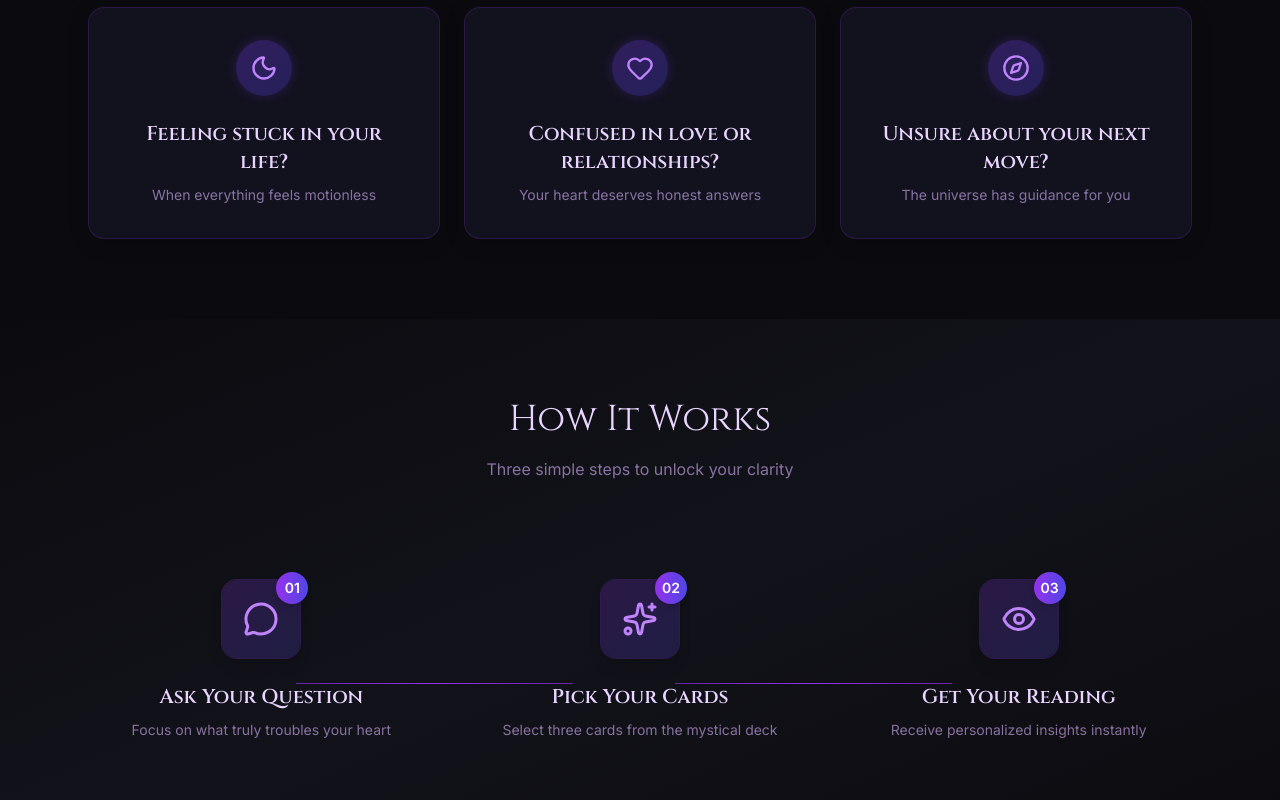
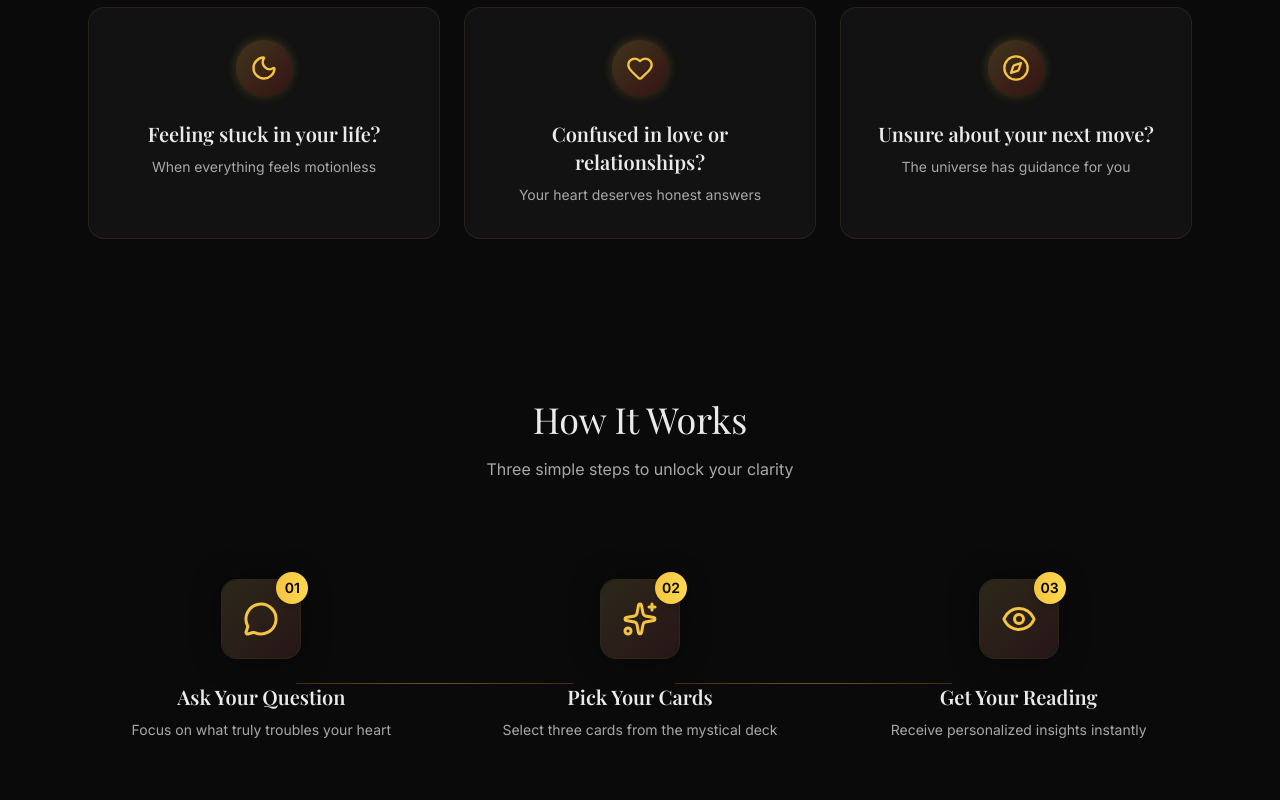
Before and after one commit to smayankthakur/tdt-v1, a Next.js app: page / in a window 1280 px wide. Shown: the part 900-1700 px from the top of the page. Built offline with nearby package versions, Linux system fonts and the light colour scheme; no server answers; the database is empty; a web font is replaced by a local one.

Commit message:
feat: update styles for improved readability and visual consistency across components

```diff
--- a/src/app/globals.css
+++ b/src/app/globals.css
@@ -8,21 +8,26 @@
 
 @layer base {
   :root {
-    /* Primary Dark Background */
-    --background: 10 10 10;
+    /* Primary Dark Background - #0e0e0e */
+    --background: 14 14 14;
+    /* Surface Layers - #1a1a1a */
+    --surface: 26 26 26;
+    --surface-elevated: 32 32 32;
     /* Secondary Layers */
     --background-secondary: 26 15 46;
     --background-maroon: 42 13 13;
-    /* Text Colors */
-    --foreground: 245 245 245;
-    --foreground-secondary: 168 168 168;
+    /* Text Colors - Exact from design spec */
+    --foreground: 234 234 234;
+    --foreground-secondary: 176 176 176;
     --foreground-muted: 122 122 122;
     /* Card */
     --card: 26 15 46;
-    --card-foreground: 245 245 245;
-    /* Logo Accents */
+    --card-foreground: 234 234 234;
+    /* Logo Accents - Gold gradient */
     --gold: 244 197 66;
-    --gold-light: 255 216 77;
+    --gold-light: 255 228 168;
+    --gold-start: 255 228 168;
+    --gold-end: 244 197 66;
     --red-deep: 193 18 31;
     /* Primary (gold-based) */
     --primary: 244 197 66;
@@ -32,7 +37,7 @@
     --secondary-foreground: 255 255 255;
     /* Muted */
     --muted: 42 13 13;
-    --muted-foreground: 168 168 168;
+    --muted-foreground: 176 176 176;
     /* Border */
     --border: 60 40 30;
     --input: 60 40 30;
@@ -127,10 +132,24 @@
   }
 
   .text-accent-gold {
-    background: linear-gradient(135deg, #F4C542 0%, #FFD84D 50%, #F4C542 100%);
+    background: linear-gradient(135deg, rgb(var(--gold-start)) 0%, rgb(var(--gold-end)) 100%);
     -webkit-background-clip: text;
     -webkit-text-fill-color: transparent;
     background-clip: text;
+  }
+
+  .bg-gold-gradient {
+    background: linear-gradient(135deg, rgb(var(--gold-start)) 0%, rgb(var(--gold-end)) 100%);
+  }
+
+  .from-gold-start {
+    --tw-gradient-from: rgb(var(--gold-start)) var(--tw-gradient-from-position);
+    --tw-gradient-to: rgb(var(--gold-end)) var(--tw-gradient-to-position);
+    --tw-gradient-stops: var(--tw-gradient-from), var(--tw-gradient-to);
+  }
+
+  .to-gold-end {
+    --tw-gradient-to: rgb(var(--gold-end)) var(--tw-gradient-to-position);
   }
 
   .text-accent-warm {
--- a/src/components/MysticalCard.tsx
+++ b/src/components/MysticalCard.tsx
@@ -1,17 +1,18 @@
 'use client';
 
-import { motion, HTMLMotionProps } from 'framer-motion';
+import { motion } from 'framer-motion';
 import { cn } from '@/lib/utils';
 
 type CardVariant = 'default' | 'tarot' | 'glass' | 'elevated';
 type CardSize = 'sm' | 'md' | 'lg';
 
-interface MysticalCardProps extends Omit<HTMLMotionProps<'div'>, 'size'> {
+interface MysticalCardProps {
   variant?: CardVariant;
   size?: CardSize;
   interactive?: boolean;
   glow?: boolean;
   children: React.ReactNode;
+  className?: string;
 }
 
 const variantStyles: Record<CardVariant, string> = {
@@ -41,7 +42,6 @@ export default function MysticalCard({
   glow = true,
   className,
   children,
-  ...props
 }: MysticalCardProps) {
   const baseStyles = cn(
     'relative overflow-hidden transition-all duration-300',
@@ -55,26 +55,18 @@ export default function MysticalCard({
     return (
       <motion.div
         className={baseStyles}
-        whileHover={{
-          y: -5,
-          scale: 1.02,
-          boxShadow: variant === 'tarot'
-            ? '0 0 50px rgba(244,197,66,0.2)'
-            : '0 0 40px rgba(244,197,66,0.15)'
-        }}
+        whileHover={{ scale: 1.02, y: -2 }}
         whileTap={{ scale: 0.98 }}
         transition={{ duration: 0.3 }}
-        {...props}
       >
         {children}
-        {/* Hover Glow Overlay */}
         <div className="absolute inset-0 bg-gradient-to-br from-[#F4C542]/5 to-transparent opacity-0 hover:opacity-100 transition-opacity duration-300 pointer-events-none" />
       </motion.div>
     );
   }
 
   return (
-    <div className={baseStyles} {...props}>
+    <div className={baseStyles}>
       {children}
     </div>
   );
--- a/src/components/home/HowItWorks.tsx
+++ b/src/components/home/HowItWorks.tsx
@@ -42,7 +42,7 @@ const itemVariants = {
 
 export default function HowItWorks() {
   return (
-    <section className="py-20 bg-gradient-to-br from-[#0B0B0F] via-[#12121A] to-[#0B0B0F]">
+    <section className="py-20 bg-[#0A0A0A]">
       <div className="mx-auto max-w-6xl px-6">
         <motion.div
           initial={{ opacity: 0, y: 20 }}
@@ -51,10 +51,10 @@ export default function HowItWorks() {
           transition={{ duration: 0.6 }}
           className="text-center mb-16"
         >
-          <h2 className="font-heading text-3xl md:text-4xl text-purple-200">
+          <h2 className="font-serif text-3xl md:text-4xl text-[#EAEAEA]">
             How It Works
           </h2>
-          <p className="mt-4 text-purple-300/60">
+          <p className="mt-4 text-[#A8A8A8]">
             Three simple steps to unlock your clarity
           </p>
         </motion.div>
@@ -74,13 +74,13 @@ export default function HowItWorks() {
             >
               <div className="mb-6 flex justify-center">
                 <motion.div
-                  className="relative flex h-20 w-20 items-center justify-center rounded-2xl bg-[#1A1A2E]/80 shadow-lg border border-purple-800/30"
+                  className="relative flex h-20 w-20 items-center justify-center rounded-2xl bg-[#1A1A1A]/80 shadow-[0_0_30px_rgba(0,0,0,0.4)] border border-[#F4C542]/10"
                   whileHover={{ scale: 1.05, transition: { duration: 0.3 } }}
                 >
-                  <div className="absolute inset-0 rounded-2xl bg-gradient-to-br from-purple-900/30 to-indigo-900/30" />
-                  <step.icon className="h-9 w-9 text-purple-400 relative z-10" />
+                  <div className="absolute inset-0 rounded-2xl bg-gradient-to-br from-[#F4C542]/10 to-[#C1121F]/10" />
+                  <step.icon className="h-9 w-9 text-[#F4C542] relative z-10" />
                   <motion.div
-                    className="absolute -right-2 -top-2 flex h-8 w-8 items-center justify-center rounded-full bg-gradient-to-r from-purple-600 to-indigo-600 text-sm font-bold text-white shadow-md"
+                    className="absolute -right-2 -top-2 flex h-8 w-8 items-center justify-center rounded-full bg-gradient-to-r from-[#F4C542] to-[#FFD84D] text-sm font-bold text-black shadow-md"
                   >
                     {step.number}
                   </motion.div>
@@ -90,7 +90,7 @@ export default function HowItWorks() {
               {index < steps.length - 1 && (
                 <div className="absolute top-[60%] left-[60%] hidden h-px w-[80%] md:block">
                   <motion.div
-                    className="h-full w-full bg-gradient-to-r from-purple-800 via-purple-600 to-purple-800"
+                    className="h-full w-full bg-gradient-to-r from-[#F4C542]/20 via-[#F4C542]/40 to-[#F4C542]/20"
                     initial={{ scaleX: 0 }}
                     whileInView={{ scaleX: 1 }}
                     viewport={{ once: true }}
@@ -99,10 +99,10 @@ export default function HowItWorks() {
                 </div>
               )}
 
-              <h3 className="font-heading text-xl font-semibold text-purple-200 mb-2">
+              <h3 className="font-serif text-xl font-semibold text-[#EAEAEA] mb-2">
                 {step.title}
               </h3>
-              <p className="text-purple-300/60 text-sm leading-relaxed">
+              <p className="text-[#A8A8A8] text-sm leading-relaxed">
                 {step.description}
               </p>
             </motion.div>
--- a/src/components/home/ProblemStrip.tsx
+++ b/src/components/home/ProblemStrip.tsx
@@ -27,7 +27,7 @@ const itemVariants = {
 
 export default function ProblemStrip() {
   return (
-    <section className="py-20 bg-[#0B0B0F]">
+    <section className="py-20 bg-[#0A0A0A]">
       <div className="mx-auto max-w-6xl px-6">
         <motion.div
           variants={containerVariants}
@@ -41,37 +41,23 @@ export default function ProblemStrip() {
               key={problem.title}
               variants={itemVariants}
               whileHover={{ y: -8, transition: { duration: 0.3 } }}
-              className="group cursor-pointer rounded-2xl bg-[#1A1A2E]/50 p-8 backdrop-blur-sm border border-purple-800/30 hover:border-purple-600/50 transition-all duration-300"
-              style={{
-                boxShadow: '0 4px 20px rgba(0, 0, 0, 0.2)',
-              }}
+              className="group cursor-pointer rounded-2xl bg-[#1A1A1A]/50 p-8 backdrop-blur-sm border border-[#F4C542]/10 hover:border-[#F4C542]/30 transition-all duration-300"
             >
-              {/* Glow effect on hover */}
-              <motion.div
-                className="absolute inset-0 rounded-2xl pointer-events-none"
-                initial={{ opacity: 0 }}
-                whileHover={{ opacity: 1 }}
-                transition={{ duration: 0.3 }}
-                style={{
-                  boxShadow: '0 0 30px rgba(124, 58, 237, 0.2)',
-                }}
-              />
               <motion.div
                 className="mx-auto mb-6 flex h-14 w-14 items-center justify-center rounded-full relative"
                 whileHover={{ scale: 1.1, transition: { duration: 0.3 } }}
                 style={{
-                  background: 'linear-gradient(135deg, rgba(124, 58, 237, 0.3), rgba(79, 70, 229, 0.3))',
+                  background: 'linear-gradient(135deg, rgba(244,197,66,0.2), rgba(193,18,31,0.2))',
                 }}
               >
-                <problem.icon className="h-7 w-7 text-purple-400" />
-                {/* Glow behind icon */}
+                <problem.icon className="h-7 w-7 text-[#F4C542]" />
                 <motion.div
                   className="absolute inset-0 rounded-full"
                   animate={{
                     boxShadow: [
-                      '0 0 10px rgba(124, 58, 237, 0.2)',
-                      '0 0 20px rgba(124, 58, 237, 0.4)',
-                      '0 0 10px rgba(124, 58, 237, 0.2)',
+                      '0 0 10px rgba(244,197,66,0.2)',
+                      '0 0 20px rgba(244,197,66,0.4)',
+                      '0 0 10px rgba(244,197,66,0.2)',
                     ],
                   }}
                   transition={{
@@ -81,10 +67,10 @@ export default function ProblemStrip() {
                   }}
                 />
               </motion.div>
-              <h3 className="font-heading text-xl font-semibold text-purple-200 mb-2 text-center">
+              <h3 className="font-serif text-xl font-semibold text-[#EAEAEA] mb-2 text-center">
                 {problem.title}
               </h3>
-              <p className="text-purple-300/60 text-sm text-center leading-relaxed">
+              <p className="text-[#A8A8A8] text-sm text-center leading-relaxed">
                 {problem.description}
               </p>
             </motion.div>
```
